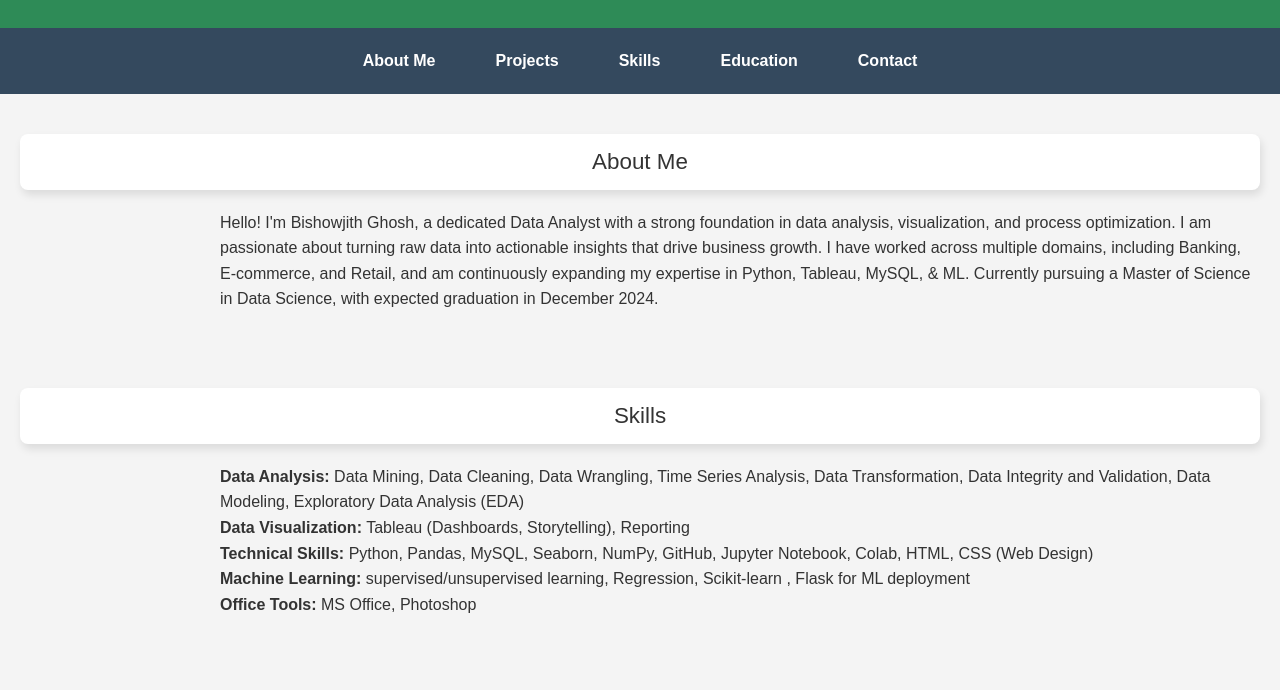
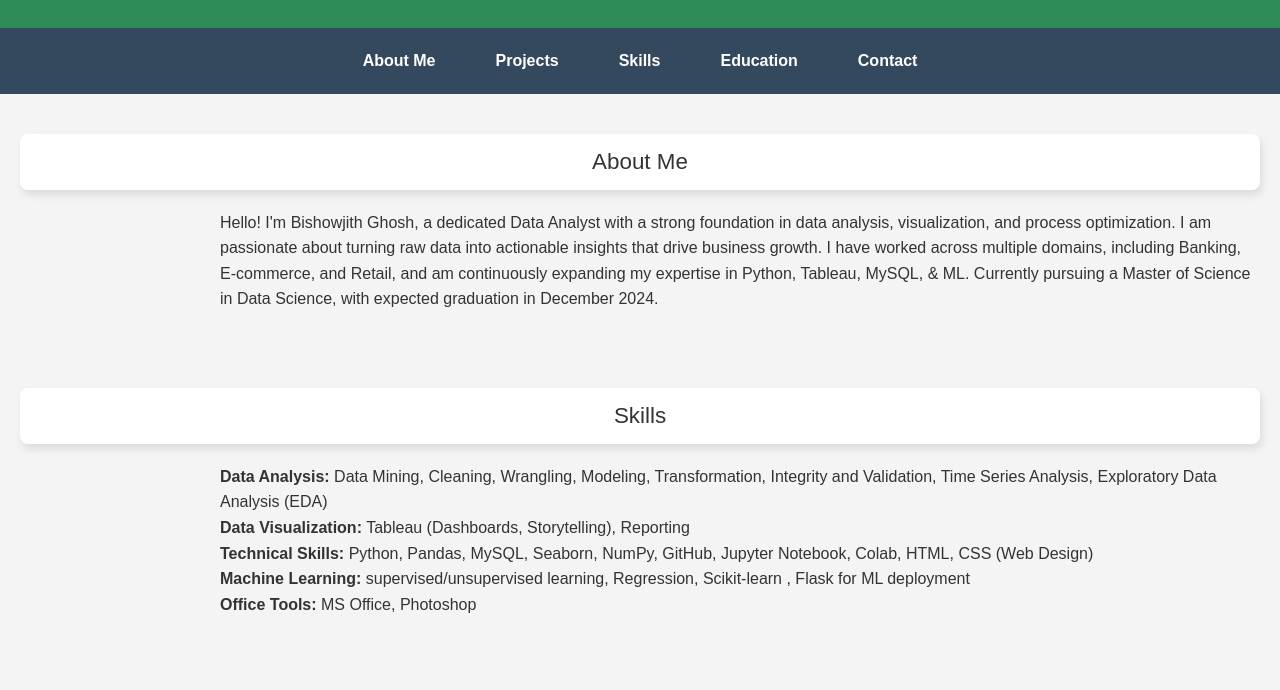
Before and after one commit to ghoshaustin/bishowjith_ghosh, a plain HTML site: page index.html in a window 1280 px wide. Shown: the part 106-796 px from the top of the page. Drawn offline with Linux system fonts and the light colour scheme.

Commit message:
Update index.html

```diff
--- a/index.html
+++ b/index.html
@@ -184,7 +184,7 @@
      <section id="skills">
         <div class="section-title">Skills</div>
         <ul style="list-style-type: none; padding-left: 200px;">
-            <li><strong>Data Analysis:</strong> Data Mining, Data Cleaning, Data Wrangling, Time Series Analysis, Data Transformation, Data Integrity and Validation, Data Modeling, Exploratory Data Analysis (EDA)</li>
+            <li><strong>Data Analysis:</strong> Data Mining, Cleaning, Wrangling, Modeling, Transformation, Integrity and Validation, Time Series Analysis, Exploratory Data Analysis (EDA)</li>
             <li><strong>Data Visualization:</strong> Tableau (Dashboards, Storytelling), Reporting</li>
             <li><strong>Technical Skills:</strong> Python, Pandas, MySQL, Seaborn, NumPy, GitHub, Jupyter Notebook, Colab, HTML, CSS (Web Design) </li>
             <li><strong>Machine Learning:</strong> supervised/unsupervised learning, Regression, Scikit-learn , Flask for ML deployment<li>
```
